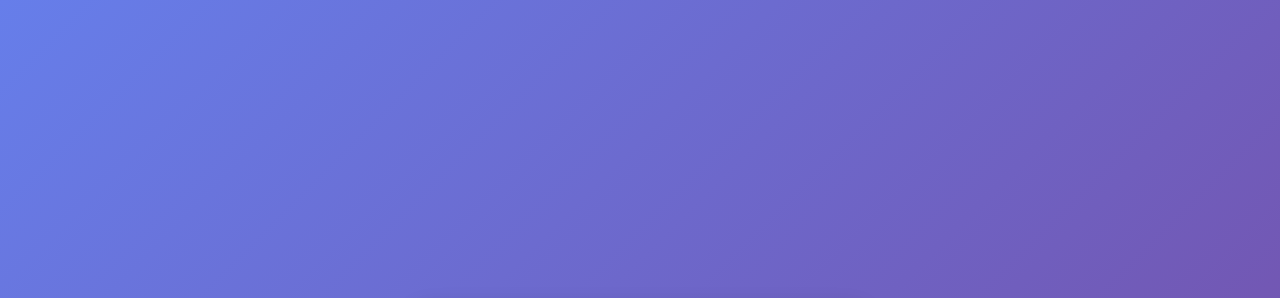
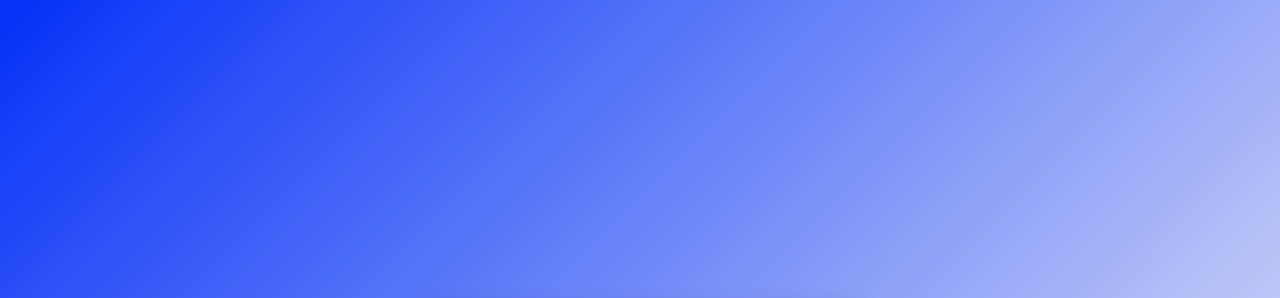
Before and after one commit to abhishek-jha08/Todo, a plain HTML site: page index.html in a window 1280 px wide. Shown: the top 298 px of the page. Drawn offline with Linux system fonts and the light colour scheme.

Commit message:
Updated files

```diff
--- a/style.css
+++ b/style.css
@@ -6,7 +6,7 @@
 }
 
 body {
-    background: linear-gradient(135deg, #667eea 0%, #764ba2 100%);
+    background: linear-gradient(135deg, #0430f7 0%, #f9f9f9 100%);
     min-height: 100vh;
     display: flex;
     justify-content: center;
```
